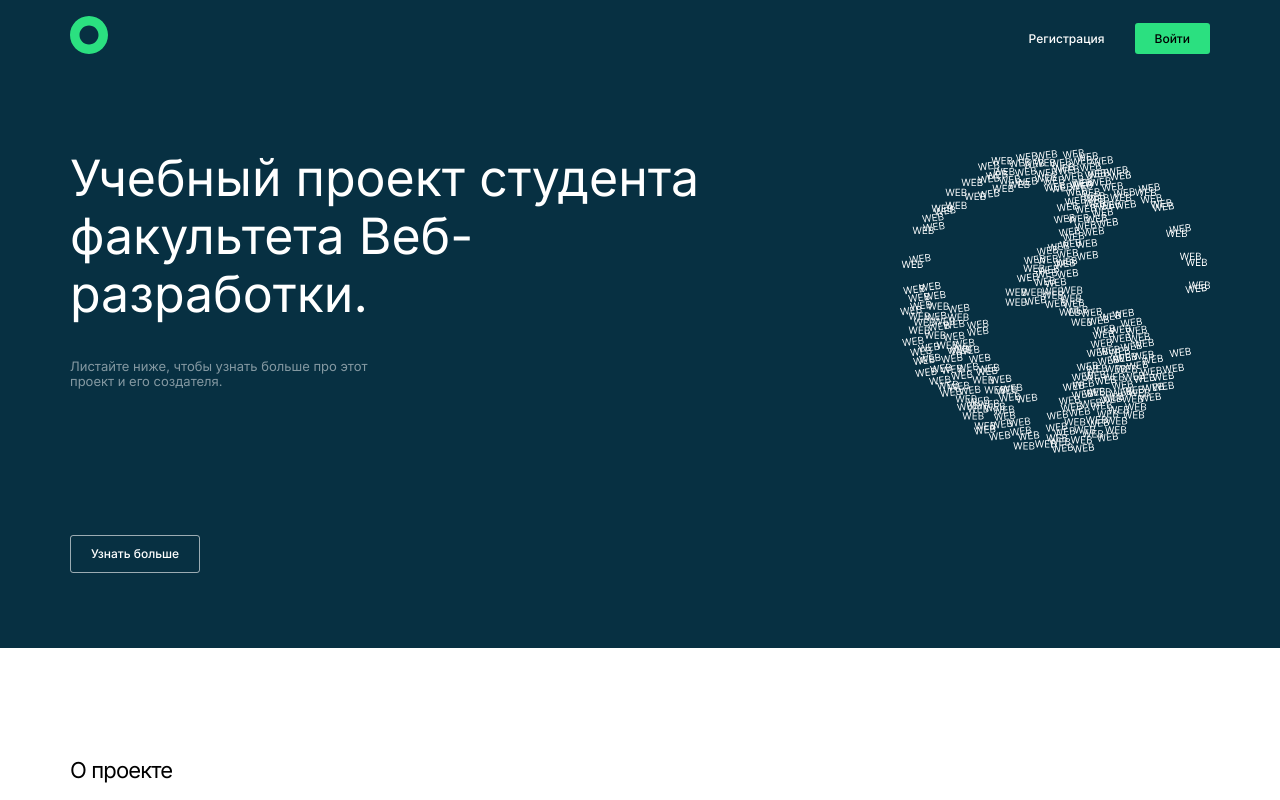
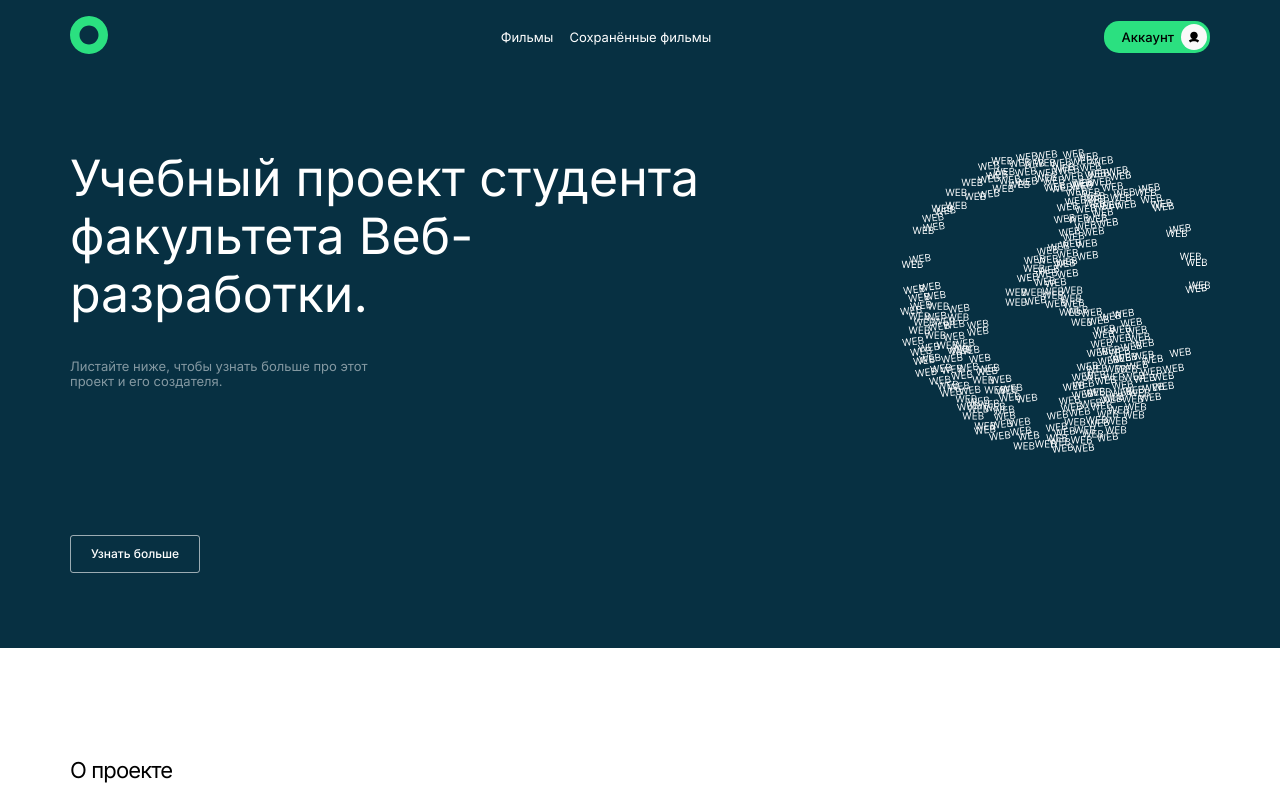
Before and after one commit to Voiislav/movies-explorer-frontend, a React (Create React App) app: page / in a window 1280 px wide. Shown: the top 800 px of the page. Built offline with nearby package versions, Linux system fonts and the light colour scheme; no server answers; sample sign-in values are in the browser's storage.

Commit message:
fix: save authorized user location between page reloadings

```diff
--- a/src/components/App/App.js
+++ b/src/components/App/App.js
@@ -14,7 +14,7 @@ import ProtectedRoute from '../ProtectedRoute/ProtectedRoute';
 import { checkToken } from '../../auth';
 
 function App() {
-  const [isAuth, setIsAuth] = useState(false);
+  const [isAuth, setIsAuth] = useState(localStorage.getItem('token'));
   const [currentUser, setCurrentUser] = useState({});
 
   useEffect(() => {
@@ -22,7 +22,6 @@ function App() {
       .then((userData) => {
         setCurrentUser(userData);
         console.log(userData);
-        setIsAuth(true);
       })
       .catch((error) => {
         console.error(error);
```
